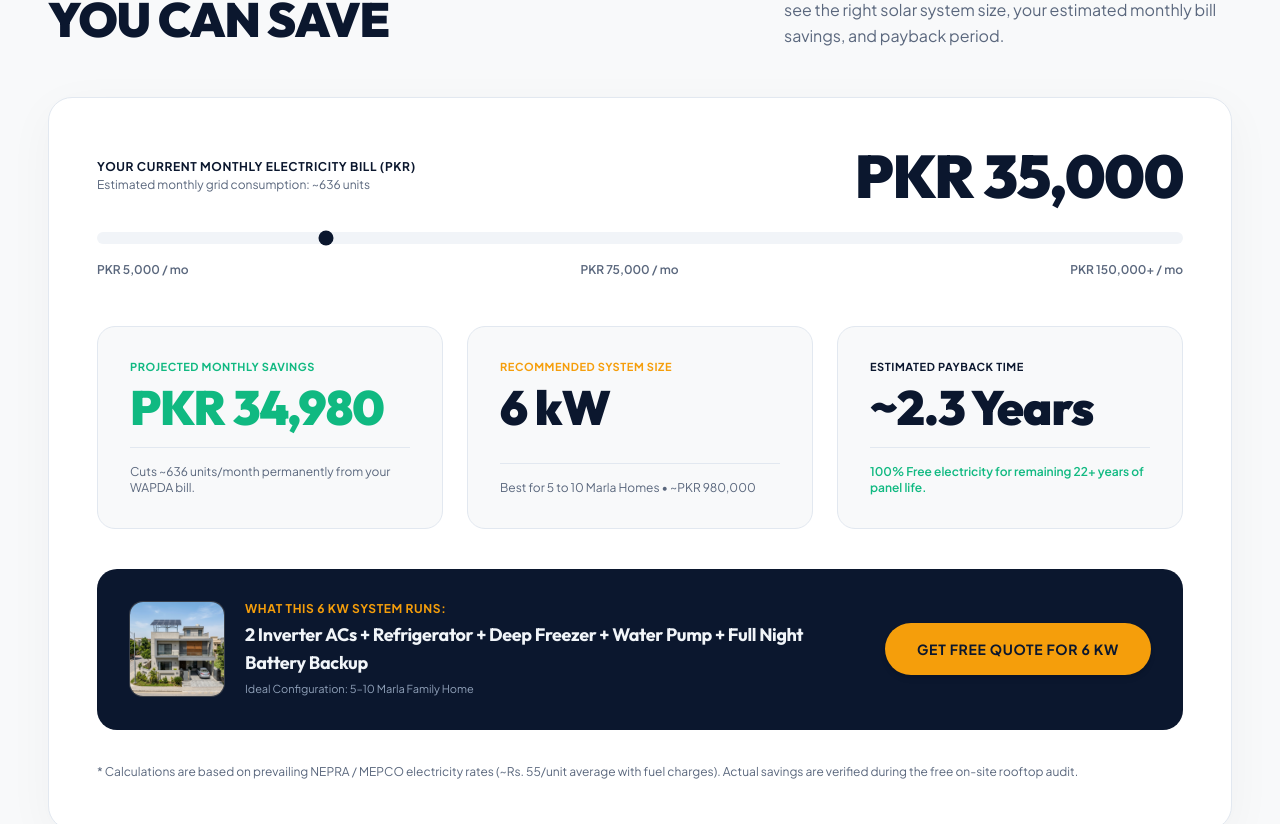
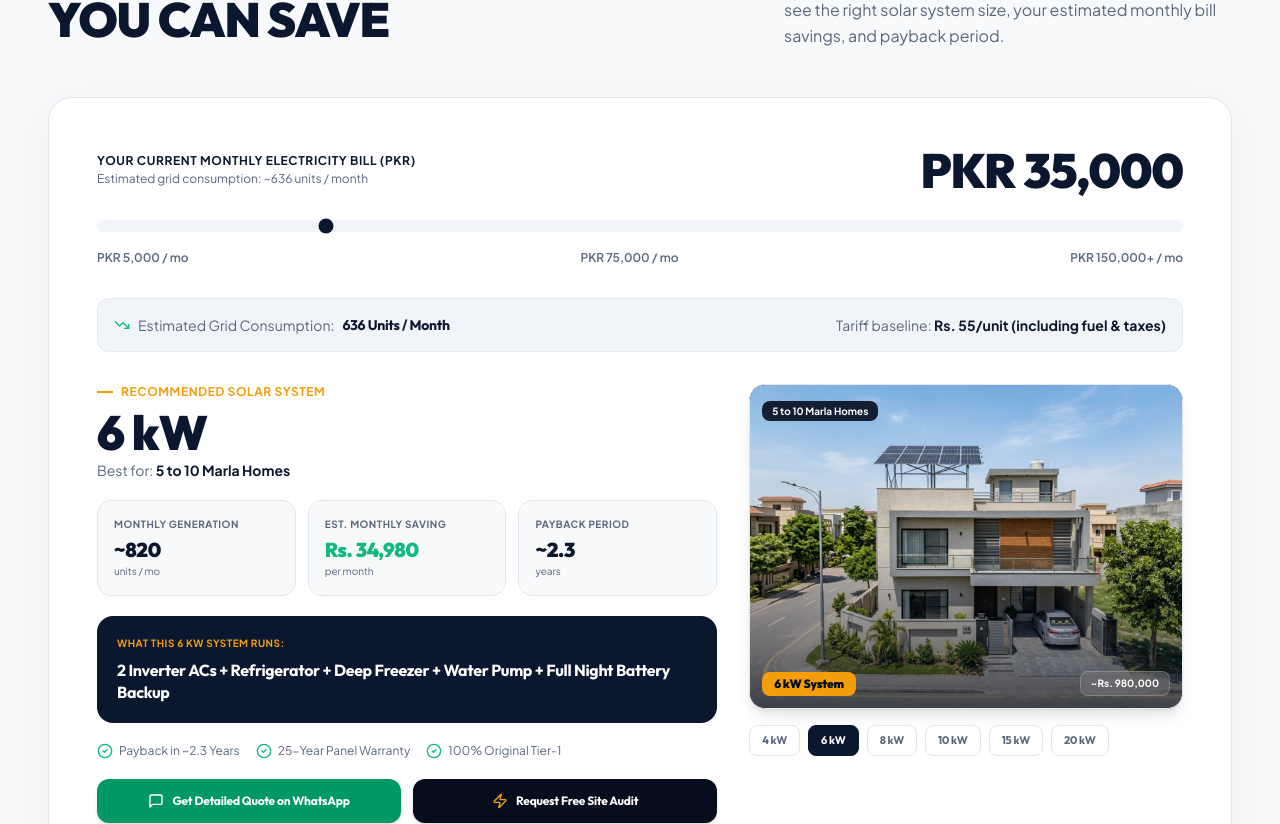
Before and after one commit to haider6982-ali/dreamsolarenergy1, a Next.js app: page / in a window 1280 px wide. Shown: the part 3216-4040 px from the top of the page. Built offline with nearby package versions, Linux system fonts and the light colour scheme.

Commit message:
feat: home calculator — large reactive image updates per system tier (4/6/8/10/15/20kW) with system selector pills, metrics, and WhatsApp CTA

```diff
--- a/components/scenes/YieldSimulatorScene.tsx
+++ b/components/scenes/YieldSimulatorScene.tsx
@@ -2,9 +2,20 @@
 
 import React, { useState } from "react";
 import Image from "next/image";
-import { siteContent, CalculatorTier } from "@/content/site";
+import { siteContent } from "@/content/site";
 import SplitHeading from "@/components/ui/SplitHeading";
 import { useQuoteModal } from "@/components/providers/QuoteModalContext";
+import { CheckCircle2, MessageSquare, TrendingDown, Zap } from "lucide-react";
+
+// Each tier mapped to a distinct, topically-correct photo
+const TIER_IMAGES: Record<number, { src: string; label: string }> = {
+  4:  { src: "/images/pkg-4kw-rooftop.jpg",   label: "3–5 Marla Residential Rooftop" },
+  6:  { src: "/images/pkg-6kw-rooftop.jpg",   label: "5–10 Marla Family Home" },
+  8:  { src: "/images/pkg-8kw-rooftop.jpg",   label: "10 Marla – 1 Kanal Home" },
+  10: { src: "/images/residential-solar.jpg", label: "1 Kanal Home / Net-Metered Setup" },
+  15: { src: "/images/commercial-solar.jpg",  label: "Commercial Plaza Installation" },
+  20: { src: "/images/industrial-solar.jpg",  label: "Industrial & Agricultural System" },
+};
 
 export default function YieldSimulatorScene() {
   const { openModal } = useQuoteModal();
@@ -14,26 +25,16 @@ export default function YieldSimulatorScene() {
   const unitsNeeded = Math.round(bill / ratePerUnit);
 
   const tiers = siteContent.calculator.tiers;
-  const recommended: CalculatorTier =
+  const recommended =
     tiers.find((t) => t.monthlyUnits >= unitsNeeded) || tiers[tiers.length - 1];
 
   const coveredUnits = Math.min(recommended.monthlyUnits, unitsNeeded);
-  const estimatedMonthlySavings = Math.round(coveredUnits * ratePerUnit);
+  const estimatedSavings = Math.round(coveredUnits * ratePerUnit);
   const paybackYears = (
-    recommended.approxCost /
-    (estimatedMonthlySavings * 12)
+    recommended.approxCost / (estimatedSavings * 12)
   ).toFixed(1);
 
-  const getTierImage = (kw: number) => {
-    if (kw <= 4)  return { src: "/images/pkg-4kw-rooftop.jpg",      label: "3–5 Marla Residential Rooftop" };
-    if (kw <= 6)  return { src: "/images/pkg-6kw-rooftop.jpg",      label: "5–10 Marla Family Home" };
-    if (kw <= 8)  return { src: "/images/pkg-8kw-rooftop.jpg",      label: "10 Marla – 1 Kanal Home" };
-    if (kw <= 10) return { src: "/images/residential-solar.jpg",    label: "1 Kanal Home / Net-Metered Setup" };
-    if (kw <= 15) return { src: "/images/commercial-solar.jpg",     label: "Commercial Plaza Installation" };
-    return        { src: "/images/industrial-solar.jpg",            label: "Industrial & Agricultural System" };
-  };
-
-  const tierImageInfo = getTierImage(recommended.kw);
+  const tierImg = TIER_IMAGES[recommended.kw] ?? TIER_IMAGES[20];
 
   return (
     <section
@@ -64,20 +65,21 @@ export default function YieldSimulatorScene() {
           </p>
         </div>
 
-        {/* Simulator Cockpit */}
+        {/* Main Calculator Panel */}
         <div className="bg-white border border-solar-border rounded-3xl p-6 sm:p-10 lg:p-12 shadow-[0_12px_48px_rgba(11,23,46,0.04)]">
-          {/* Slider Row */}
-          <div className="mb-12">
+
+          {/* Slider */}
+          <div className="mb-8">
             <div className="flex flex-col sm:flex-row sm:items-center justify-between gap-2 mb-5">
               <div>
                 <span className="font-sans text-xs uppercase tracking-wider font-bold text-solar-navy block">
                   Your Current Monthly Electricity Bill (PKR)
                 </span>
                 <span className="font-sans text-xs text-solar-muted mt-0.5 block">
-                  Estimated monthly grid consumption: ~{unitsNeeded} units
+                  Estimated grid consumption: ~{unitsNeeded.toLocaleString()} units / month
                 </span>
               </div>
-              <span className="font-display font-black text-4xl sm:text-5xl lg:text-6xl text-solar-navy tracking-tight">
+              <span className="font-display font-black text-4xl sm:text-5xl text-solar-navy tracking-tight">
                 PKR {bill.toLocaleString()}
               </span>
             </div>
@@ -100,91 +102,157 @@ export default function YieldSimulatorScene() {
             </div>
           </div>
 
-          {/* Metric Telemetry Output Cards with Matched System Photo */}
-          <div className="grid grid-cols-1 md:grid-cols-3 gap-6 mb-10">
-            {/* Metric 1: Monthly Savings */}
-            <div className="bg-solar-alabaster border border-solar-border rounded-[18px] p-6 lg:p-8 flex flex-col justify-between">
+          {/* Bill Metric Strip */}
+          <div className="bg-solar-subtle border border-solar-border rounded-xl p-4 mb-8 flex flex-col sm:flex-row sm:items-center justify-between gap-3 text-xs sm:text-sm">
+            <div className="flex items-center gap-2">
+              <TrendingDown className="w-4 h-4 text-solar-emerald shrink-0" />
+              <span className="text-solar-muted">Estimated Grid Consumption:</span>
+              <strong className="text-solar-navy font-display">{unitsNeeded.toLocaleString()} Units / Month</strong>
+            </div>
+            <div className="text-solar-muted">
+              Tariff baseline: <strong className="text-solar-navy">Rs. {ratePerUnit}/unit (including fuel &amp; taxes)</strong>
+            </div>
+          </div>
+
+          {/* Result: Left metrics + Right reactive image */}
+          <div className="grid grid-cols-1 lg:grid-cols-12 gap-8 items-start">
+
+            {/* Left — Metrics */}
+            <div className="lg:col-span-7 flex flex-col gap-5">
+
+              {/* Recommended label */}
               <div>
-                <span className="font-sans text-[11px] uppercase tracking-wider font-bold text-solar-emerald block mb-2">
-                  PROJECTED MONTHLY SAVINGS
-                </span>
-                <span className="font-display font-black text-3xl sm:text-4xl lg:text-5xl text-solar-emerald tracking-tight block">
-                  PKR {estimatedMonthlySavings.toLocaleString()}
-                </span>
+                <div className="flex items-center gap-2 text-xs font-bold tracking-wider uppercase text-solar-amber mb-2">
+                  <span className="w-4 h-0.5 bg-solar-amber" />
+                  <span>Recommended Solar System</span>
                 </div>
-              <p className="font-sans text-xs text-solar-muted mt-4 pt-4 border-t border-solar-border">
-                Cuts ~{coveredUnits} units/month permanently from your WAPDA bill.
+                <h3 className="text-4xl sm:text-5xl font-display font-black text-solar-navy tracking-tight">
+                  {recommended.kw} kW
+                </h3>
+                <p className="text-sm text-solar-muted mt-1 font-sans">
+                  Best for: <strong className="text-solar-navy">{recommended.recommendedFor}</strong>
                 </p>
               </div>
 
-            {/* Metric 2: Recommended Capacity + Visual Photo Badge */}
-            <div className="bg-solar-alabaster border border-solar-border rounded-[18px] p-6 lg:p-8 flex flex-col justify-between relative overflow-hidden">
-              <div>
-                <span className="font-sans text-[11px] uppercase tracking-wider font-bold text-solar-amber block mb-2">
-                  RECOMMENDED SYSTEM SIZE
+              {/* 3 stat tiles */}
+              <div className="grid grid-cols-3 gap-3">
+                <div className="bg-solar-alabaster border border-solar-border rounded-[14px] p-4">
+                  <p className="text-[10px] text-solar-muted font-bold uppercase tracking-wider mb-1">Monthly Generation</p>
+                  <p className="text-xl font-display font-black text-solar-navy">~{recommended.monthlyUnits.toLocaleString()}</p>
+                  <p className="text-[10px] text-solar-muted font-sans">units / mo</p>
+                </div>
+                <div className="bg-solar-alabaster border border-solar-border rounded-[14px] p-4">
+                  <p className="text-[10px] text-solar-muted font-bold uppercase tracking-wider mb-1">Est. Monthly Saving</p>
+                  <p className="text-xl font-display font-black text-solar-emerald">Rs. {estimatedSavings.toLocaleString()}</p>
+                  <p className="text-[10px] text-solar-muted font-sans">per month</p>
+                </div>
+                <div className="bg-solar-alabaster border border-solar-border rounded-[14px] p-4">
+                  <p className="text-[10px] text-solar-muted font-bold uppercase tracking-wider mb-1">Payback Period</p>
+                  <p className="text-xl font-display font-black text-solar-navy">~{paybackYears}</p>
+                  <p className="text-[10px] text-solar-muted font-sans">years</p>
+                </div>
+              </div>
+
+              {/* What it runs */}
+              <div className="bg-solar-navy rounded-2xl p-5">
+                <span className="font-sans text-[10px] uppercase tracking-wider text-solar-amber font-bold block mb-2">
+                  What this {recommended.kw} kW system runs:
                 </span>
-                <span className="font-display font-black text-3xl sm:text-4xl lg:text-5xl text-solar-navy tracking-tight block">
-                  {recommended.kw} kW
-                </span>
-              </div>
-              <p className="font-sans text-xs text-solar-muted mt-4 pt-4 border-t border-solar-border">
-                Best for {recommended.recommendedFor} • ~PKR {recommended.approxCost.toLocaleString()}
+                <p className="font-display text-sm sm:text-base font-bold text-white leading-snug">
+                  {recommended.runs}
                 </p>
               </div>
 
-            {/* Metric 3: Payback Velocity */}
-            <div className="bg-solar-alabaster border border-solar-border rounded-[18px] p-6 lg:p-8 flex flex-col justify-between">
-              <div>
-                <span className="font-sans text-[11px] uppercase tracking-wider font-bold text-solar-navy block mb-2">
-                  ESTIMATED PAYBACK TIME
+              {/* Checkmarks */}
+              <div className="flex flex-wrap gap-4 text-xs text-solar-muted">
+                <span className="flex items-center gap-1.5">
+                  <CheckCircle2 className="w-4 h-4 text-solar-emerald" /> Payback in ~{paybackYears} Years
                 </span>
-                <span className="font-display font-black text-3xl sm:text-4xl lg:text-5xl text-solar-navy tracking-tight block">
-                  ~{paybackYears} Years
+                <span className="flex items-center gap-1.5">
+                  <CheckCircle2 className="w-4 h-4 text-solar-emerald" /> 25-Year Panel Warranty
+                </span>
+                <span className="flex items-center gap-1.5">
+                  <CheckCircle2 className="w-4 h-4 text-solar-emerald" /> 100% Original Tier-1
                 </span>
               </div>
-              <p className="font-sans text-xs text-solar-emerald font-semibold mt-4 pt-4 border-t border-solar-border">
-                100% Free electricity for remaining 22+ years of panel life.
-              </p>
+
+              {/* CTAs */}
+              <div className="flex flex-col sm:flex-row gap-3">
+                <a
+                  href={`https://wa.me/923202200884?text=${encodeURIComponent(
+                    `Hello Tariq Mahmood, my monthly electricity bill is Rs. ${bill.toLocaleString()} and the website recommended a ${recommended.kw} kW system. Please provide a formal quotation.`
+                  )}`}
+                  target="_blank"
+                  rel="noreferrer"
+                  className="flex-1 inline-flex items-center justify-center gap-2 bg-emerald-600 hover:bg-emerald-700 text-white font-display font-bold text-xs py-3.5 rounded-xl transition-all shadow-md"
+                >
+                  <MessageSquare className="w-4 h-4" />
+                  Get Detailed Quote on WhatsApp
+                </a>
+                <button
+                  onClick={() => openModal(`${recommended.kw} kW System`)}
+                  className="flex-1 inline-flex items-center justify-center gap-2 bg-solar-deep hover:bg-solar-navy text-white font-display font-bold text-xs py-3.5 rounded-xl transition-all shadow-md cursor-pointer"
+                >
+                  <Zap className="w-4 h-4 text-solar-amber" />
+                  Request Free Site Audit
+                </button>
               </div>
             </div>
 
-          {/* Operational Load Spectrum with Contextual Image */}
-          <div className="bg-solar-navy text-white rounded-[20px] p-6 sm:p-8 mb-8 overflow-hidden relative">
-            <div className="flex flex-col lg:flex-row lg:items-center justify-between gap-6 relative z-10">
-              <div className="flex flex-col sm:flex-row items-start sm:items-center gap-5">
-                <div className="relative w-20 h-20 sm:w-24 sm:h-24 rounded-[14px] overflow-hidden shrink-0 border border-white/20 bg-black/40">
+            {/* Right — Reactive system image */}
+            <div className="lg:col-span-5">
+              <div className="relative w-full aspect-[4/3] rounded-2xl overflow-hidden border border-solar-border shadow-lg bg-solar-navy">
                 <Image
-                    src={tierImageInfo.src}
-                    alt={tierImageInfo.label}
+                  key={recommended.kw}   /* key forces re-render / fade on change */
+                  src={tierImg.src}
+                  alt={tierImg.label}
                   fill
-                    className="object-cover"
-                    sizes="96px"
+                  className="object-cover transition-opacity duration-500"
+                  sizes="(max-width: 1024px) 100vw, 40vw"
+                  priority
                 />
+                {/* gradient overlay */}
+                <div className="absolute inset-0 bg-gradient-to-t from-solar-deep/70 via-transparent to-transparent" />
+
+                {/* System type badge top-left */}
+                <div className="absolute top-3 left-3">
+                  <span className="bg-solar-deep/90 text-white text-[10px] font-bold py-1 px-2.5 rounded-lg">
+                    {recommended.recommendedFor}
+                  </span>
                 </div>
-                <div>
-                  <span className="font-sans text-xs uppercase tracking-wider text-solar-amber font-bold block mb-1">
-                    WHAT THIS {recommended.kw} KW SYSTEM RUNS:
+
+                {/* kW pill bottom */}
+                <div className="absolute bottom-3 left-3 right-3 flex items-center justify-between">
+                  <span className="bg-solar-amber text-solar-deep text-xs font-display font-black py-1 px-3 rounded-lg">
+                    {recommended.kw} kW System
                   </span>
-                  <p className="font-display text-base sm:text-lg font-bold text-slate-100 max-w-xl">
-                    {recommended.runs}
-                  </p>
-                  <span className="font-sans text-[11px] text-slate-400 mt-1 block">
-                    Ideal Configuration: {tierImageInfo.label}
+                  <span className="bg-white/10 backdrop-blur text-white text-[10px] font-bold py-1 px-2.5 rounded-lg border border-white/20">
+                    ~Rs. {recommended.approxCost.toLocaleString()}
                   </span>
                 </div>
               </div>
 
-              <button
-                onClick={() => openModal(`${recommended.kw} kW System Package`)}
-                className="font-sans text-xs sm:text-sm uppercase tracking-wider font-bold bg-solar-amber text-solar-navy hover:bg-white px-8 py-4 rounded-full transition-all duration-300 shrink-0 cursor-pointer shadow-md self-start lg:self-center"
+              {/* System selector pills — shows all 6, highlights active */}
+              <div className="flex flex-wrap gap-2 mt-4">
+                {tiers.map((t) => (
+                  <span
+                    key={t.kw}
+                    className={`text-[11px] font-display font-bold px-3 py-1.5 rounded-lg border transition-all ${
+                      t.kw === recommended.kw
+                        ? "bg-solar-navy text-white border-solar-navy"
+                        : "bg-white text-solar-muted border-solar-border"
+                    }`}
                   >
-                Get Free Quote for {recommended.kw} kW
-              </button>
+                    {t.kw} kW
+                  </span>
+                ))}
               </div>
             </div>
 
-          {/* Customer Friendly Note */}
-          <p className="font-sans text-xs text-solar-muted leading-relaxed">
+          </div>
+
+          {/* Footer note */}
+          <p className="font-sans text-xs text-solar-muted leading-relaxed mt-8 pt-6 border-t border-solar-border">
             * Calculations are based on prevailing NEPRA / MEPCO electricity rates (~Rs. 55/unit average with fuel charges). Actual savings are verified during the free on-site rooftop audit.
           </p>
         </div>
```
Lines whose indentation alone changed are shown as unchanged.
